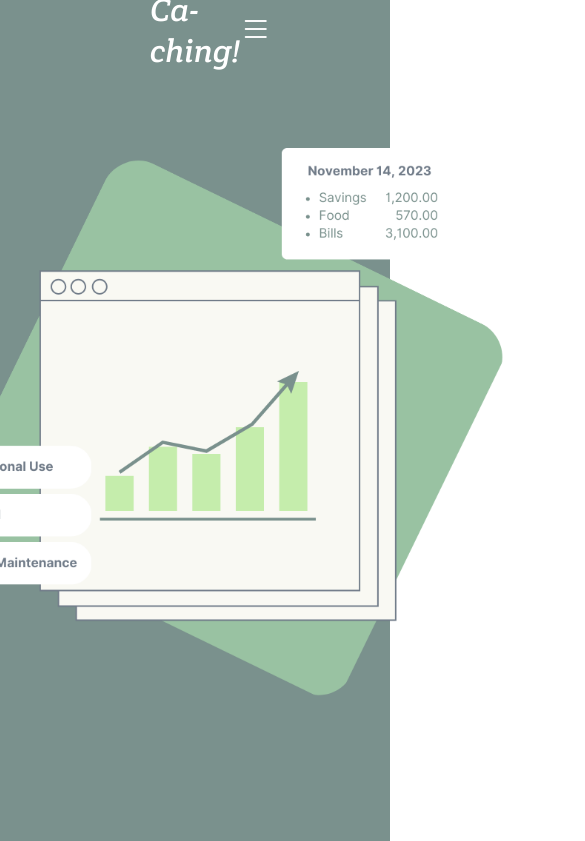
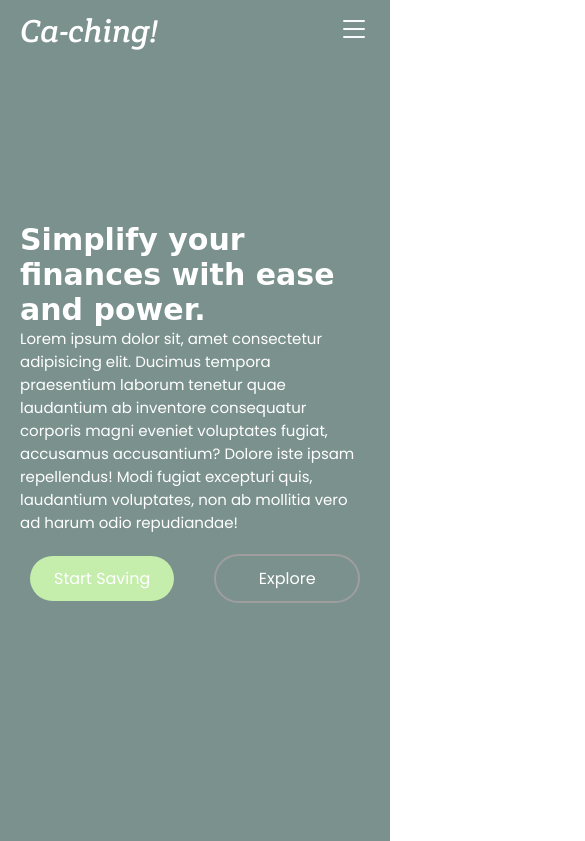
Before and after one commit to carlmitzchel/ICS2609-FINALS-WEBAPP, a plain HTML site: page landingPage/index.html in a window 390 px wide. Shown: the top 841 px of the page, 585 px wide, since content can reach past the window. Drawn offline with nearby package versions, Linux system fonts and the light colour scheme; a web font is replaced by a local one.

Commit message:
5-4-23
fix media queries
-to fix: dropdown

```diff
--- a/Landing Page/style.css
+++ /dev/null
@@ -1,246 +0,0 @@
-@import url("https://fonts.googleapis.com/css2?family=Crete+Round:ital@0;1&display=swap");
-@import url("https://fonts.googleapis.com/css2?family=Poppins&display=swap");
-
-:root {
-  /* Color Variables */
-  --color-base: #6d8165;
-  --color-primary: #e0cfb5;
-  --color-secondary: #000;
-  --color-action: #3d3327;
-
-  /* Text Variables */
-  --font-heading: "Crete Round", sans-serif;
-  --font-caption: "Poppins", sans-serif;
-}
-
-* {
-  box-sizing: border-box;
-  padding: 0;
-  margin: 0;
-}
-
-html {
-  scroll-behavior: smooth;
-}
-
-body {
-  height: 100%;
-}
-
-section {
-  transition: all 0.3s ease;
-}
-
-.section-1 {
-  height: 100vh;
-  background-image: url(bg.jpg);
-  background-repeat: no-repeat;
-  background-size: cover;
-  background-position: center;
-  display: flex;
-  align-items: center;
-  justify-content: center;
-}
-
-.section-2 {
-  height: 100vh;
-  background-image: url(bg2.jpg);
-  background-repeat: no-repeat;
-  background-size: cover;
-  background-position: center;
-}
-
-li {
-  list-style: none;
-}
-
-a {
-  text-decoration: none;
-  color: white;
-  font-size: 1rem;
-}
-
-a:hover {
-  color: var(--color-primary);
-}
-
-/*!Navbar*/
-header {
-  position: relative;
-  padding: 0 1rem;
-  background-color: #000;
-}
-
-.navbar {
-  width: 100%;
-  height: 60px;
-  max-width: 1200px;
-  margin: 0 auto;
-  display: flex;
-  align-items: center;
-  justify-content: space-between;
-}
-
-.navbar .logo a {
-  font-size: 2rem;
-  font-family: var(--font-heading);
-  font-style: italic;
-}
-
-.navbar .links {
-  display: flex;
-  gap: 2.5rem;
-  font-family: var(--font-caption);
-}
-
-.navbar .toggle-btn {
-  color: white;
-  font-size: 2rem;
-  cursor: pointer;
-  display: none;
-}
-
-.action-btn {
-  background-color: var(--color-action);
-  color: white;
-  padding: 0.5rem 1rem;
-  border: none;
-  outline: none;
-  border-radius: 20px;
-  font-size: 1rem;
-  cursor: pointer;
-  font-family: var(--font-caption);
-  transition: scale 0.2 ease;
-}
-
-.action-btn:hover {
-  scale: 1.05;
-  color: var(--color-primary);
-  transition: all 0.5s ease;
-}
-
-.action-btn:active {
-  scale: 0.95;
-}
-
-/*!Dropdown*/
-.dropdown-menu {
-  display: none;
-  position: absolute;
-  right: 2rem;
-  top: 60px;
-  height: 0;
-  width: 300px;
-  background: rgba(255, 255, 255, 0.1);
-  backdrop-filter: blur(15px);
-  border-radius: 10px;
-  overflow: hidden;
-  transition: height 0.2s cubic-bezier(0.175, 0.885, 0.32, 1.275);
-  font-family: var(--font-caption);
-}
-
-.dropdown-menu.open {
-  height: 255px;
-}
-
-.dropdown-menu li {
-  padding: 0.7rem;
-  display: flex;
-  align-items: center;
-  justify-content: center;
-}
-
-.dropdown-menu .action-btn {
-  width: 100%;
-  display: flex;
-  justify-content: center;
-}
-
-/*!Hero*/
-.container {
-  max-width: 900px;
-  margin: auto;
-  display: flex;
-  align-items: center;
-  justify-content: center;
-}
-.text {
-  /*!Change this in query for no white space*/
-  flex: 1 1 100%;
-  padding: 20px;
-  height: 10%; /* set a fixed height */
-  overflow: auto; /* add a scrollbar if content overflows */
-  text-align: right;
-  justify-content: right;
-}
-.text h1 {
-  color: white;
-  font-family: "Crete Round", serif;
-  font-size: 4.2em;
-}
-
-.text p {
-  color: white;
-  font-family: "Poppins", serif;
-  font-size: 1.1em;
-}
-
-.button-container {
-  display: flex;
-  align-items: center;
-  justify-content: center;
-  gap: 20px;
-}
-.button {
-  width: 200px;
-  margin: 20px 10px;
-  padding: 10px 20px;
-  background-color: #3498db;
-  color: white;
-  border: none;
-  border-radius: 100px;
-  font-size: 16px;
-  cursor: pointer;
-  font-family: "Poppins", serif;
-}
-
-.button:first-of-type {
-  background-color: var(--color-action);
-}
-
-.button:last-of-type {
-  background-color: transparent;
-  border: 2px solid #9e9e9e;
-}
-
-.button:hover {
-  scale: 1.05;
-  color: var(--color-primary);
-  transition: all 0.5s ease;
-}
-
-.button:active {
-  scale: 0.95;
-}
-
-/*!Responsive*/
-@media (max-width: 992px) {
-  .navbar .links,
-  .navbar .action-btn {
-    display: none;
-  }
-
-  .navbar .toggle-btn {
-    display: block;
-  }
-
-  .dropdown-menu {
-    display: block;
-  }
-}
-@media (max-width: 576px) {
-  .dropdown-menu {
-    left: 2rem;
-    width: unset;
-  }
-}
--- a/landingPage/index.html
+++ b/landingPage/index.html
@@ -21,7 +21,7 @@
           <li><a href="#">Expenses</a></li>
           <li><a href="#">About us</a></li>
         </ul>
-        <a href="#" class="action-btn">Proftile</a>
+        <a href="#" class="action-btn">Profile</a>
         <div class="toggle-btn">
           <i class="bi bi-list"></i>
         </div>
@@ -74,7 +74,6 @@
               <li>Date</li>
               <li>Price</li>
               <li>Category</li>
-              <li class="active">Filter</li>
             </ul>
           </div>
           <input type="date" />
--- a/landingPage/main.js
+++ b/landingPage/main.js
@@ -23,6 +23,7 @@ dropdowns.forEach((dropdown) => {
   const selected = dropdown.querySelector(".selected");
 
   select.addEventListener("click", () => {
+    alert("WIP: Scroll down while hovering in the dropdown to access other inputs");
     select.classList.toggle("select-clicked");
     caret.classList.toggle("caret-rotate");
     menu.classList.toggle("menu-open");
--- a/landingPage/style.css
+++ b/landingPage/style.css
@@ -18,6 +18,7 @@
   box-sizing: border-box;
   padding: 0;
   margin: 0;
+  overflow-x: hidden;
 }
 
 html {
@@ -71,7 +72,7 @@ a:hover {
 
 /*!Navbar*/
 header {
-  width: auto;
+  width: 100vw;
   background-color: #7a918d;
 }
 
@@ -172,14 +173,13 @@ header {
   align-items: center;
   justify-content: center;
   background-color: #7a918d;
-  padding-left: 150px;
+  padding-left: 90px;
   padding-right: 150px;
 }
 
 img {
-  max-width: 800px;
+  max-width: 750px;
   height: auto;
-  margin-left: 25px;
 
   display: block;
 }
@@ -187,6 +187,8 @@ img {
   /*!Change this in query for no white space*/
   flex: 1 1 100%;
   padding: 10px;
+  padding-left: 150px;
+  max-width: 750px;
 
   overflow: auto; /* add a scrollbar if content overflows */
   text-align: left;
@@ -272,7 +274,7 @@ img {
 }
 
 .select:hover {
-  background: #7a918d;
+  background: #3d3327;
 }
 
 .caret {
@@ -285,7 +287,7 @@ img {
 }
 
 .caret-rotate {
-  trasnform: rotate(180deg);
+  transform: rotate(180deg);
 }
 
 .menu {
@@ -371,6 +373,7 @@ input[type="date"]:hover {
   align-items: center;
   padding-left: 250px;
   padding-right: 250px;
+  padding-bottom: 80px;
   gap: 25px;
 }
 
@@ -417,3 +420,125 @@ input[type="date"]:hover {
     width: unset;
   }
 }
+
+@media (max-width: 1690px) {
+  .text {
+    max-width: 450px;
+    padding: 0px;
+  }
+
+  .container {
+    padding-left: 200px;
+    margin-left: 150px;
+  }
+}
+
+@media (max-width: 1680px) {
+  .container {
+    margin-left: 100px;
+  }
+}
+
+@media (max-width: 1680px) {
+  .container {
+    margin-left: 25px;
+  }
+}
+
+@media (max-width: 1500px) {
+  .container {
+    margin-left: 25px;
+  }
+}
+@media (max-width: 1470px) {
+  img {
+    display: none;
+  }
+
+  .text {
+    max-width: 1000px;
+  }
+}
+
+@media (max-width: 1500px) {
+  .boxes {
+    flex-direction: column;
+  }
+
+  .leftBox,
+  .rightBox {
+    height: 300px;
+  }
+
+  .titleActions {
+    flex-direction: column;
+    margin-bottom: 50px;
+  }
+}
+
+@media (max-width: 1000px) {
+  .container {
+    margin-left: 0px;
+    padding-left: 150px;
+  }
+}
+
+@media (max-width: 730px) {
+  .leftBox,
+  .rightBox {
+    max-width: 500px;
+  }
+
+  .text h1 {
+    font-size: 50px;
+  }
+  .titleActions h1 {
+    font-size: 50px;
+    overflow-y: hidden;
+  }
+}
+
+@media (max-width: 620px) {
+  .navbar {
+    padding: 0px;
+  }
+  .leftBox,
+  .rightBox {
+    max-width: 500px;
+  }
+
+  .text h1 {
+    font-size: 30px;
+  }
+
+  .text p {
+    font-size: 15px;
+  }
+
+  .button {
+    padding: 10px 10px;
+  }
+  .titleActions h1 {
+    font-size: 30px;
+  }
+  .select {
+    padding: 0.2em;
+  }
+
+  input[type="date"] {
+    padding: 0.2em;
+  }
+}
+
+@media (max-width: 619px) {
+  .navbar {
+    padding: 20px;
+  }
+
+  .container {
+    padding: 20px;
+  }
+
+  .leftBox,.rightBox {
+    width: 400px;
+}
```
Also changed, not shown: Landing Page/index.html (deleted, +0 -70 lines), Landing Page/main.js (deleted, +0 -14 lines), Landing Page/bg.jpg (deleted), Landing Page/bg2.jpg (deleted), 1 other file.
